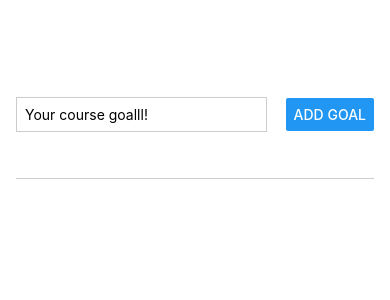
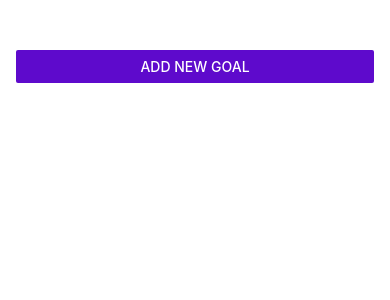
Before and after one commit to ervinkacar1991/react-native-learning, a React Native app: screen / in a window 390 px wide. Shown: the top 300 px of the page. Built offline with nearby package versions, Linux system fonts and the light colour scheme.

Commit message:
Add modal, and conditionali showing content

```diff
--- a/App.js
+++ b/App.js
@@ -1,27 +1,62 @@
 import { useState } from "react";
-import { StyleSheet, View, FlatList } from "react-native";
+import { StyleSheet, View, FlatList, Button } from "react-native";
 import GoalInput from "./components/GoalInput";
 import GoalItem from "./components/GoalItem";
 
 export default function App() {
   const [courseGoals, setCourseGoals] = useState([]);
+  const [modalIsVisible, setModalIsVisible] = useState(false);
+
+  const startAddGoalHandler = () => {
+    setModalIsVisible(true);
+  };
+
+  const endAddGoalHandler = () => {
+    setModalIsVisible(false);
+  };
 
   function addGoalHandler(enteredGoalText) {
+    if (enteredGoalText == "") {
+      return null;
+    }
     setCourseGoals((prevState) => [
       ...prevState,
       { text: enteredGoalText, id: Math.random().toString() },
     ]);
+    endAddGoalHandler();
   }
+  const deleteGoalHandler = (id) => {
+    setCourseGoals((currentCourseGoals) => {
+      return currentCourseGoals.filter((goal) => goal.id !== id);
+    });
+  };
 
   return (
     <View style={styles.appContainer}>
-      <GoalInput onAddGoal={addGoalHandler} />
+      <Button
+        title="Add New Goal"
+        color="#5e0acc"
+        onPress={startAddGoalHandler}
+      />
 
+      {modalIsVisible && (
+        <GoalInput
+          onAddGoal={addGoalHandler}
+          visible={modalIsVisible}
+          onCancel={endAddGoalHandler}
+        />
+      )}
       <View style={styles.goalsContainer}>
         <FlatList
           data={courseGoals}
           renderItem={(itemData) => {
-            return <GoalItem text={itemData.item.text} />;
+            return (
+              <GoalItem
+                text={itemData.item.text}
+                onDelete={deleteGoalHandler}
+                id={itemData.item.id}
+              />
+            );
           }}
           keyExtractor={(item) => {
             return item.id;
--- a/components/GoalInput.js
+++ b/components/GoalInput.js
@@ -1,5 +1,5 @@
 import { useState } from "react";
-import { StyleSheet, View, TextInput, Button } from "react-native";
+import { StyleSheet, View, TextInput, Button, Modal } from "react-native";
 
 const GoalInput = (props) => {
   const [enteredGoalText, setEnteredGoalText] = useState("");
@@ -14,6 +14,7 @@
   };
 
   return (
+    <Modal visible={props.visible} animationType="slide">
       <View style={styles.inputContainer}>
         <TextInput
           style={styles.textInput}
@@ -21,8 +22,16 @@
           onChangeText={goalInputHandler}
           value={enteredGoalText}
         />
+        <View style={styles.buttonContainer}>
+          <View style={styles.button}>
             <Button title="Add Goal" onPress={addGoalHandler} />
           </View>
+          <View style={styles.button}>
+            <Button title="Cancel" onPress={props.onCancel} />
+          </View>
+        </View>
+      </View>
+    </Modal>
   );
 };
 
@@ -31,18 +40,25 @@
 const styles = StyleSheet.create({
   inputContainer: {
     flex: 1,
-    flexDirection: "row",
-    justifyContent: "space-between",
+    justifyContent: "center",
     alignItems: "center",
     marginBottom: 24,
+    padding: 16,
     borderBottomWidth: 1,
     borderBottomColor: "#cccccc",
   },
   textInput: {
     borderWidth: 1,
     borderColor: "#cccccc",
-    width: "70%",
-    marginRight: 8,
+    width: "100%",
     padding: 8,
   },
+  buttonContainer: {
+    flexDirection: "row",
+    marginTop: 16,
+  },
+  button: {
+    width: 100,
+    marginHorizontal: 8,
+  },
 });
--- a/components/GoalItem.js
+++ b/components/GoalItem.js
@@ -1,9 +1,15 @@
-import { StyleSheet, View, Text } from "react-native";
+import { StyleSheet, View, Text, Pressable } from "react-native";
 
 const GoalItem = (props) => {
   return (
     <View style={styles.goalItem}>
-      <Text style={styles.goalText}>{props.text}</Text>
+      <Pressable
+        android_ripple={{ color: "#210644" }}
+        onPress={props.onDelete.bind(this, props.id)}
+        style={({ pressed }) => pressed && styles.pressedItem}
+      >
+        <Text style={styles.goalText}>{props.text}</Text>
+      </Pressable>
     </View>
   );
 };
@@ -13,11 +19,14 @@
 const styles = StyleSheet.create({
   goalItem: {
     margin: 8,
-    padding: 8,
     borderRadius: 6,
     backgroundColor: "#5e0acc",
   },
+  pressedItem: {
+    opacity: 0.5,
+  },
   goalText: {
+    padding: 8,
     color: "white",
   },
 });
```
Lines whose indentation alone changed are shown as unchanged.
